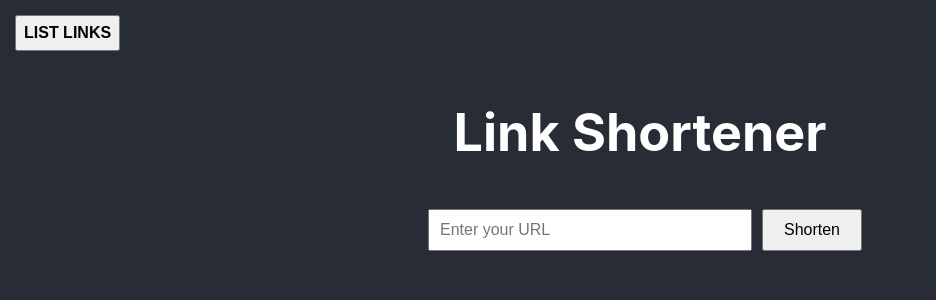
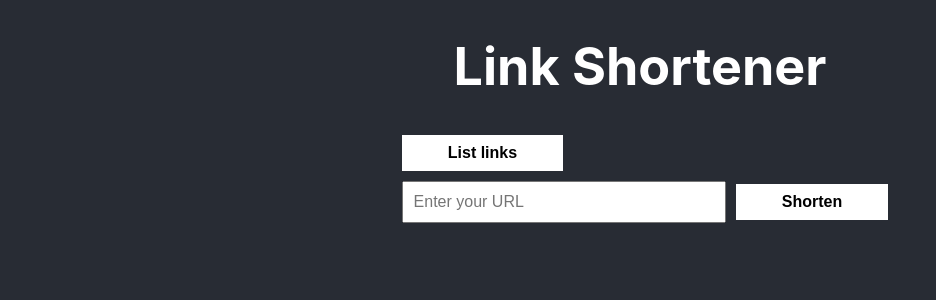
Before and after one commit to i-vangog-h/linkFront, a React (Create React App) app: page / in a window 1280 px wide. Shown: the top 300 px of the page, without its empty margins (0-936 px from the left). Built offline with nearby package versions, Linux system fonts and the light colour scheme; no server answers.

Commit message:
add styling, start refactoring: add separate ShortenedDisplay

```diff
--- a/src/App.css
+++ b/src/App.css
@@ -13,26 +13,38 @@
   color: white;
 }
 
-.navbar {
+.shortLinkDisplay{
+  font-size: 16px;
   display: flex;
-  padding: 15px;
+  flex-direction: row;
+  align-self: flex-end;
 }
 
-.navbar button {
-  padding: 7px;
+.shortLinkDisplay * {
   font-weight: 700;
+  color: white;
+  background-color: black;
+  border: 0;
 }
 
-.shortLinkDisplay {
-  display: flex;
-  justify-items:last baseline;
-  flex-direction: row;
+.shortLinkDisplay a {
+  padding: 1px 1px;
 }
 
-.shortLinkDisplay p {
-  margin: 10px;
-  padding-top: 10px;
-  font-size: 20px;
+.shortLinkDisplay button{
+  margin-right: 10px;
+  align-content: center;
+  padding: 1px 25px;
+}
+
+.main-bar {
+  display: flex;
+  flex-direction: column;
+}
+
+.list-bar {
+  align-self: flex-start;
+  margin-left: 10px;
 }
 
 .errorBlock {
@@ -66,6 +78,11 @@ form {
   align-items: center;
 }
 
+.formContainer {
+  display: flex;
+  flex-direction: column;
+}
+
 input {
   margin: 10px;
   padding: 10px;
@@ -74,9 +91,12 @@ input {
 }
 
 button {
-  padding: 10px 20px;
+  padding: 9px 46.175px;
+  font-weight: 800;
+  background: white;
   font-size: 16px;
   cursor: pointer;
+  border: 0;
 }
 
 a {
--- a/src/App.js
+++ b/src/App.js
@@ -8,7 +8,6 @@ function App() {
   const [links, setLinks] = useState([]);
   const [showLinksList, setShowLinksList] = useState(false);
 
-  useEffect(() => {
   const fetchLinks = async () => {
     try {
       const linksData = await getAllLinks();
@@ -18,6 +17,7 @@ function App() {
     }
   };
 
+  useEffect(() => {
     fetchLinks();
   }, []);
 
@@ -27,16 +27,19 @@ function App() {
 
   const changeShow = () => {
     setShowLinksList(!showLinksList);
+    if (!showLinksList){
+      fetchLinks();
+    }
   }
 
   return (
     <div className="App">
-      <div className="navbar">
-        <button className="linksListButton" onClick={changeShow}>LIST LINKS</button>
-      </div>
       <header className="App-header">
         <h1>Link Shortener</h1>
+        <div className='main-bar'>
+          <div className='list-bar'> <button className="linksListButton" onClick={changeShow}>List links</button> </div>
           <LinkForm onAddLink={addLink}/>
+        </div>
         { showLinksList && <LinksList links={links}/>}
       </header>
     </div>
--- a/src/components/linkForm.js
+++ b/src/components/linkForm.js
@@ -1,7 +1,8 @@
 import React, { useState } from 'react';
 import { generateShortLink } from '../services/api';
+import ShortenedDisplay from './shortenedDisplay';
 
-const LinkForm = () => {
+const LinkForm = ({ onAddLink }) => {
   const [url, setUrl] = useState('');
   const [shortenedUrl, setShortenedUrl] = useState('');
   const [errrorMessage, setErrorMessage] = useState('');
@@ -13,10 +14,15 @@ const LinkForm = () => {
         const response = await generateShortLink( url )
         setErrorMessage('');
         setShortenedUrl(response.shortUrl);
+
+        //callback function, adds new link to the list of links on App.js
+        onAddLink(shortenedUrl);
+
         console.log(shortenedUrl);
       }
       catch (error){
         console.error("Error creating shortened link: ", error);
+        setShortenedUrl('');
         if(error.response){
           setErrorMessage(error.response.data);
         }
@@ -52,12 +58,15 @@ const LinkForm = () => {
           {errrorMessage}
         </div>
       )}
+
       {shortenedUrl && ( //if shortenedUrl is not null then display
-        <div className='shortLinkDisplay'>
-          <p>Short:</p>
-          <p><a href={shortenedUrl}> {shortenedUrl} </a></p>
-        </div>
+        <ShortenedDisplay
+          clearClick={() => {setUrl(''); setShortenedUrl('');} }
+          copyClick={() => copyToClipboard(shortenedUrl)}
+          shortenedUrl={shortenedUrl}
+        />
       )}
+
     </div>
   );
 };
--- /dev/null
+++ b/src/components/shortenedDisplay.js
@@ -0,0 +1,11 @@
+const ShortenedDisplay = ({ clearClick, copyClick, shortenedUrl }) => {
+    return(
+        <div className='shortLinkDisplay'>
+          <button className='clear' onClick={clearClick}> clear </button>
+          <button className='copy' onClick={copyClick}> copy </button>
+          <a href={shortenedUrl}> {shortenedUrl} </a>
+        </div>
+    )
+}
+
+export default ShortenedDisplay;
```
Lines whose indentation alone changed are shown as unchanged.
